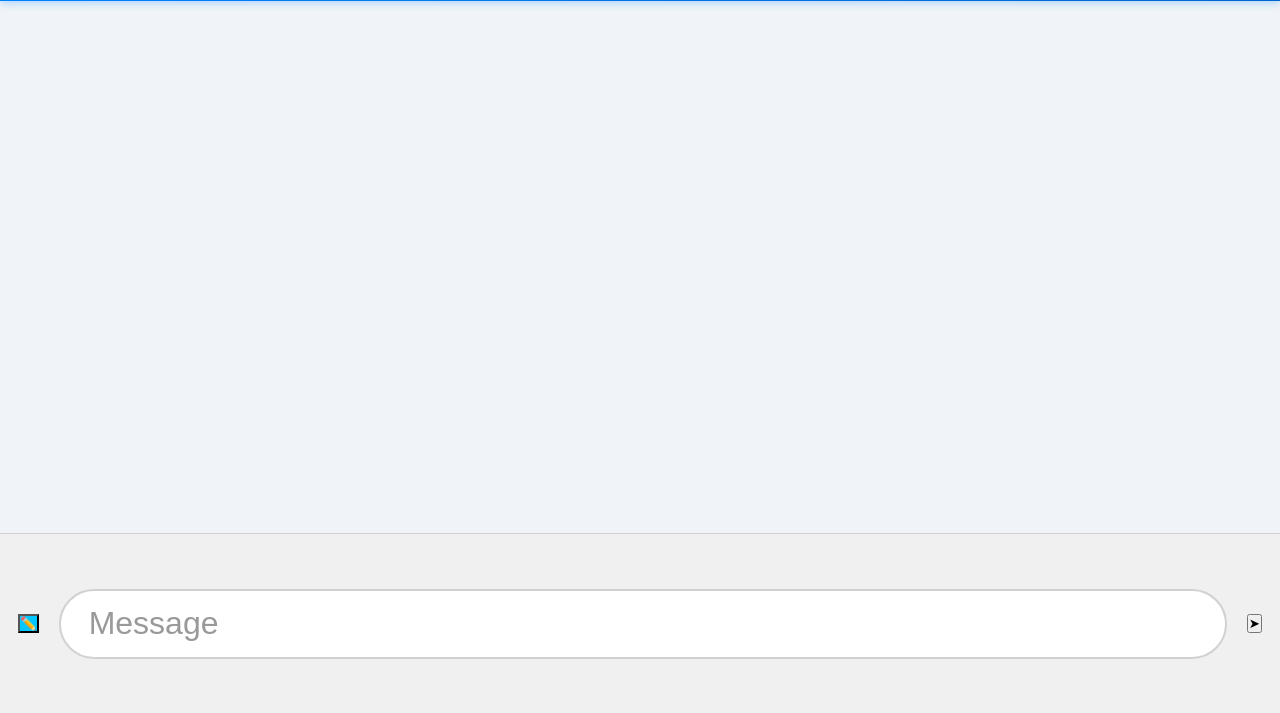
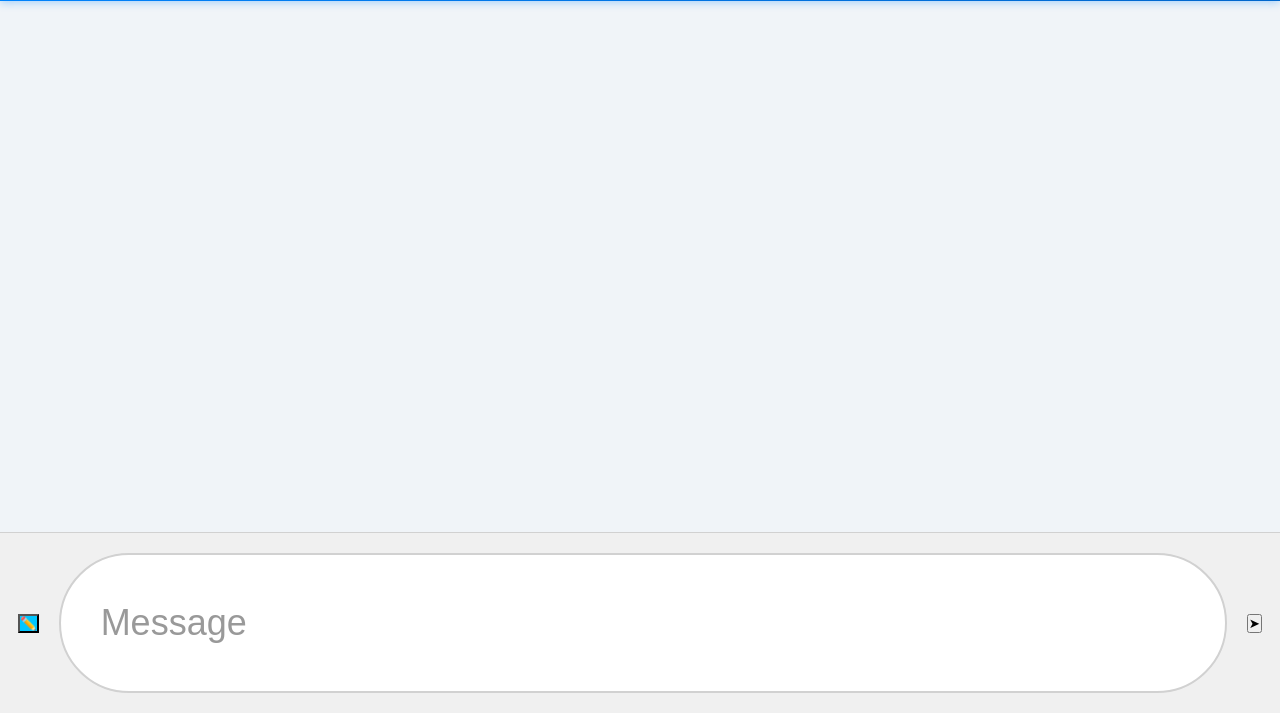
Before and after one commit to EdiBediSus/CapInfo.com, a website: page index.html in a window 1280 px wide. Shown: the part 87-800 px from the top of the page. Drawn offline with Linux system fonts and the light colour scheme.

Commit message:
Update index.html

```diff
--- a/index.html
+++ b/index.html
@@ -180,7 +180,6 @@
             gap: 20px;
             align-items: center;
             border-top: 1px solid #D1D1D1;
-            min-height: 180px;
         }
 
         .input-wrapper {
@@ -188,19 +187,18 @@
             display: flex;
             align-items: center;
             background: white;
-            border-radius: 35px;
-            padding: 0 28px;
+            border-radius: 70px;
+            padding: 0 40px;
             border: 2px solid #D1D1D1;
-            min-height: 70px;
-            max-height: 70px;
+            min-height: 140px;
         }
 
         .input-area input {
             flex: 1;
-            padding: 20px 0;
+            padding: 35px 0;
             border: none;
             background: transparent;
-            font-size: 32px;
+            font-size: 36px;
             outline: none;
             color: #000;
             font-weight: 400;
@@ -208,7 +206,7 @@
 
         .input-area input::placeholder {
             color: #999;
-            font-size: 32px;
+            font-size: 36px;
         }
 
 
```
